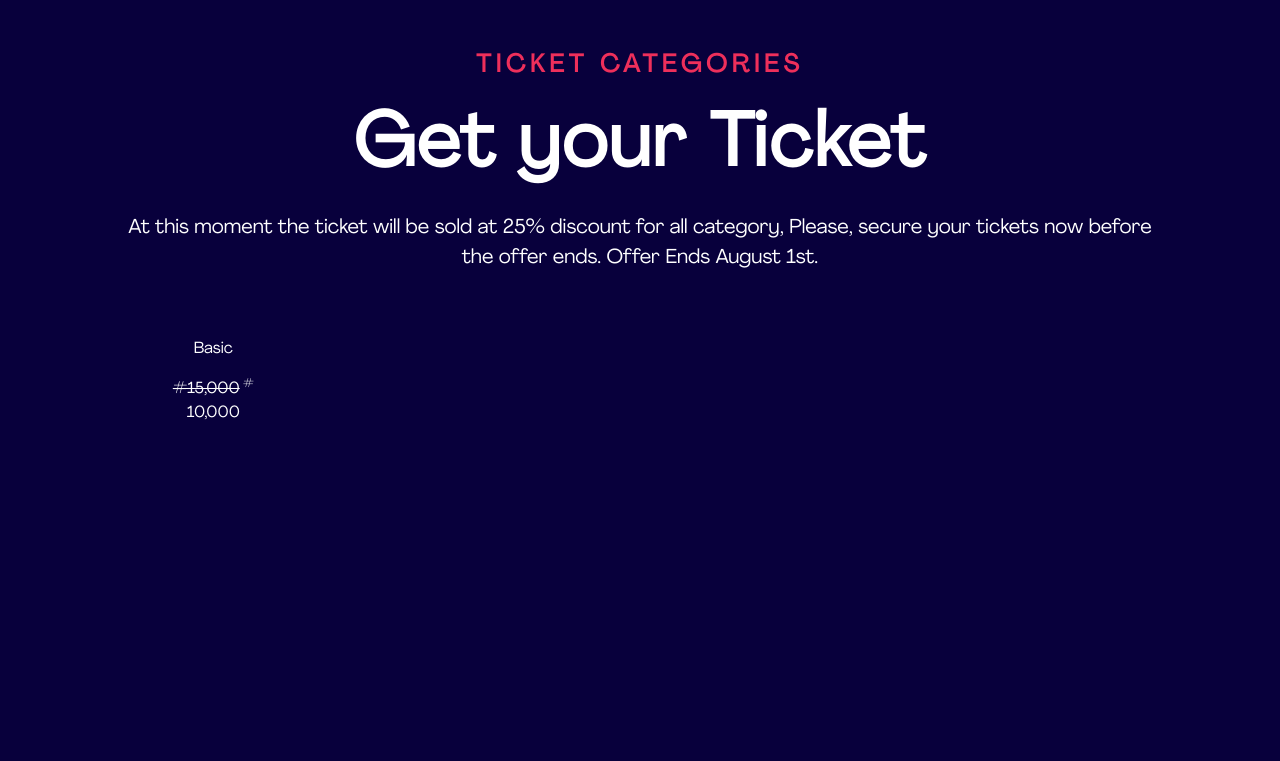
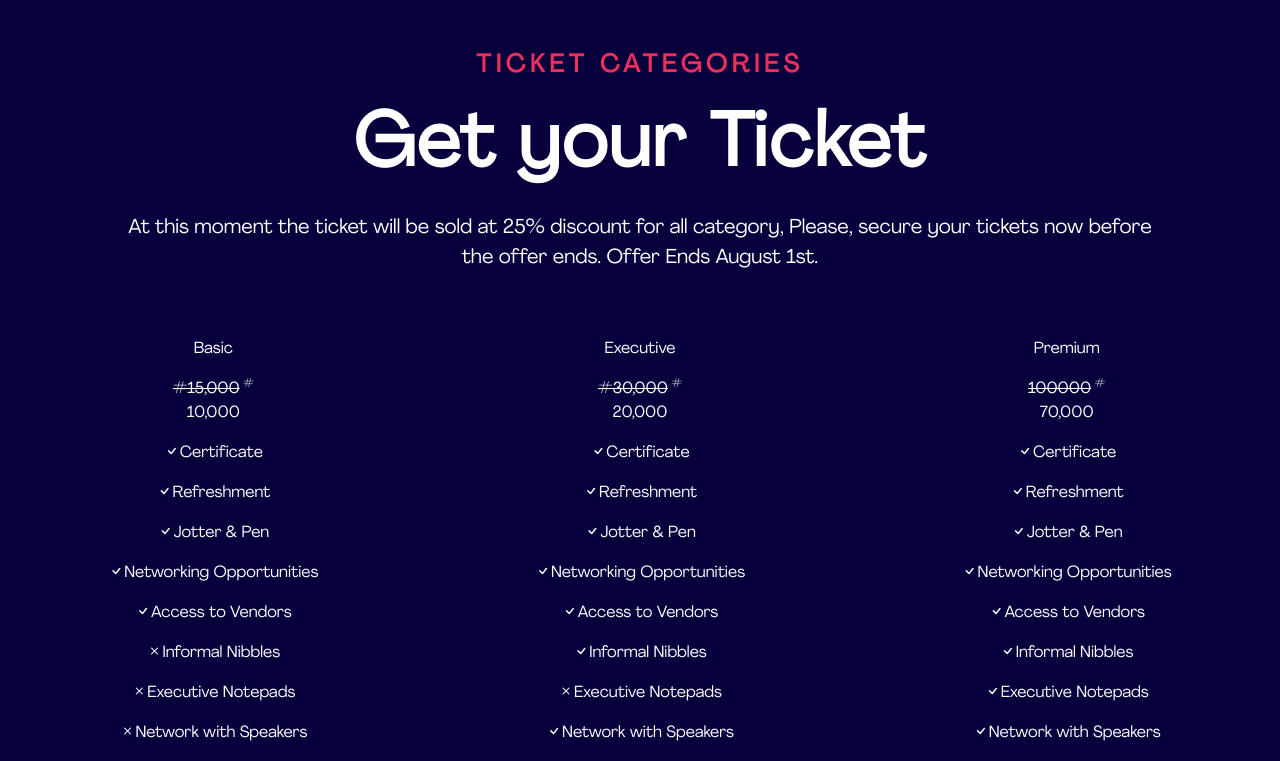
Before and after one commit to programming-with-danny/smfest, a plain HTML site: page index.html in a window 1280 px wide. Shown: the part 6092-6853 px from the top of the page. Before the commit the page ends 6533 px from the top, so only its background shows below. Drawn offline with nearby package versions, Linux system fonts and the light colour scheme.

Commit message:
I added add  the ticket section

```diff
--- a/index.html
+++ b/index.html
@@ -463,7 +463,44 @@
                         <p class="plan-title">Basic</p>
                         <s class="plan-initial-price">#15,000</s><sup> #</sup>
                         <p class="plan-current-price">10,000</p>
-
+                        <p class="things-to-get bi bi-check">Certificate</p>
+                        <p class="things-to-get bi bi-check">Refreshment</p>
+                        <p class="things-to-get bi bi-check">Jotter & Pen</p>
+                        <p class="things-to-get bi bi-check">Networking Opportunities</p>
+                        <p class="things-to-get bi bi-check">Access to Vendors</p>
+                        <p class="things-to-get bi bi-x">Informal Nibbles</p>
+                        <p class="things-to-get bi bi-x">Executive Notepads</p>
+                        <p class="things-to-get bi bi-x">Network with Speakers </p>
+                    </div>
+                </div>
+                <div class="col-12 col-md-4">
+                    <div class="inside-content text-center">
+                        <p class="plan-title">Executive</p>
+                        <s class="plan-initial-price">#30,000</s><sup> #</sup>
+                        <p class="plan-current-price">20,000</p>
+                        <p class="things-to-get bi bi-check">Certificate</p>
+                        <p class="things-to-get bi bi-check">Refreshment</p>
+                        <p class="things-to-get bi bi-check">Jotter & Pen</p>
+                        <p class="things-to-get bi bi-check">Networking Opportunities</p>
+                        <p class="things-to-get bi bi-check">Access to Vendors</p>
+                        <p class="things-to-get bi bi-check">Informal Nibbles</p>
+                        <p class="things-to-get bi bi-x">Executive Notepads</p>
+                        <p class="things-to-get bi bi-check">Network with Speakers </p>
+                    </div>
+                </div>
+                <div class="col-12 col-md-4">
+                    <div class="inside-content text-center">
+                        <p class="plan-title">Premium</p>
+                        <s class="plan-initial-price">100000</s><sup> #</sup>
+                        <p class="plan-current-price">70,000 </p>
+                        <p class="things-to-get bi bi-check">Certificate</p>
+                        <p class="things-to-get bi bi-check">Refreshment</p>
+                        <p class="things-to-get bi bi-check">Jotter & Pen</p>
+                        <p class="things-to-get bi bi-check">Networking Opportunities</p>
+                        <p class="things-to-get bi bi-check">Access to Vendors</p>
+                        <p class="things-to-get bi bi-check">Informal Nibbles</p>
+                        <p class="things-to-get bi bi-check">Executive Notepads</p>
+                        <p class="things-to-get bi bi-check">Network with Speakers </p>
                     </div>
                 </div>
             </div>
```
